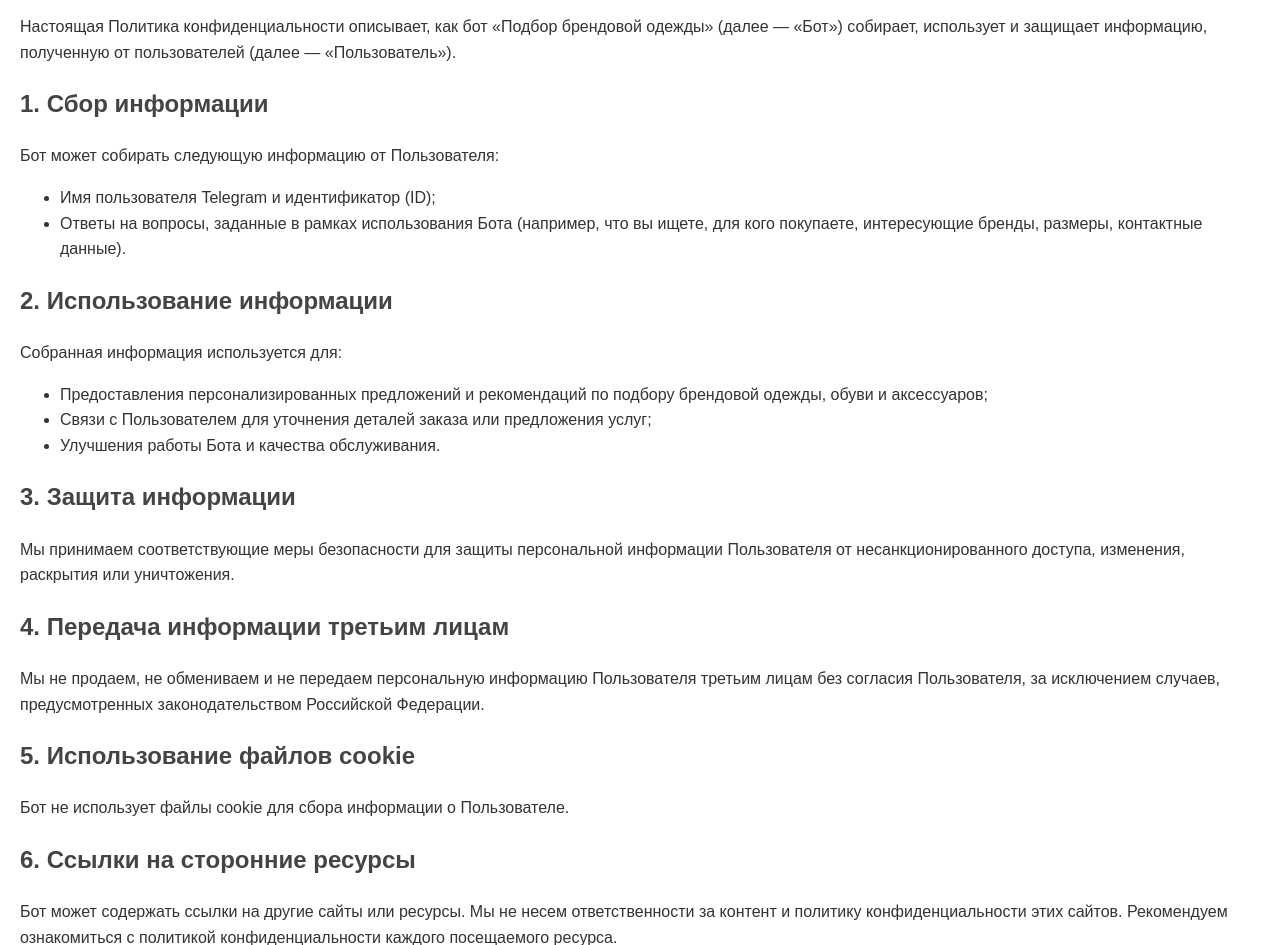
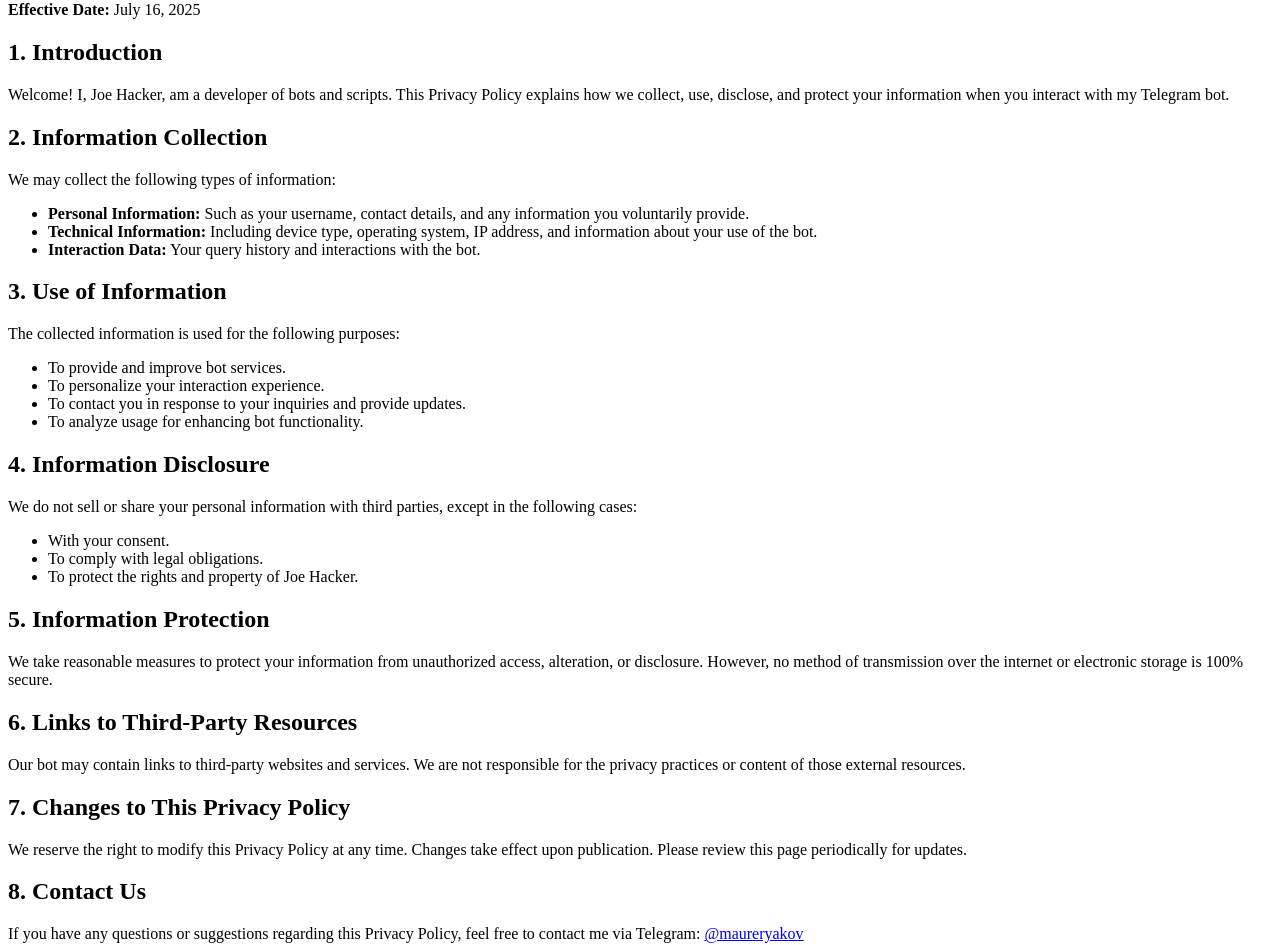
Before and after one commit to joeruhacker/privatemood, a plain HTML site: page index.html in a window 1280 px wide. Shown: the part 80-1025 px from the top of the page. Drawn offline with Linux system fonts and the light colour scheme.

Commit message:
Update index.html

```diff
--- a/index.html
+++ b/index.html
@@ -1,71 +1,51 @@
 <!DOCTYPE html>
-<html lang="ru">
+<html lang="en">
 <head>
-    <!-- Мета-теги -->
-    <meta charset="UTF-8">
-    <title>Политика конфиденциальности</title>
-    <style>
-        body {
-            font-family: Arial, sans-serif;
-            margin: 20px;
-            line-height: 1.6;
-            color: #333;
-        }
-        h1, h2 {
-            color: #444;
-        }
-        h1 {
-            text-align: center;
-        }
-        a {
-            color: #0066cc;
-            text-decoration: none;
-        }
-        a:hover {
-            text-decoration: underline;
-        }
-    </style>
+  <meta charset="UTF-8">
+  <title>Privacy Policy</title>
 </head>
 <body>
-    <h1>Политика конфиденциальности</h1>
-    <p>Настоящая Политика конфиденциальности описывает, как бот «Подбор брендовой одежды» (далее — «Бот») собирает, использует и защищает информацию, полученную от пользователей (далее — «Пользователь»).</p>
+  <h1>🚫 Privacy Policy</h1>
+  <p><strong>Effective Date:</strong> July 16, 2025</p>
 
-    <h2>1. Сбор информации</h2>
-    <p>Бот может собирать следующую информацию от Пользователя:</p>
-    <ul>
-        <li>Имя пользователя Telegram и идентификатор (ID);</li>
-        <li>Ответы на вопросы, заданные в рамках использования Бота (например, что вы ищете, для кого покупаете, интересующие бренды, размеры, контактные данные).</li>
-    </ul>
+  <h2>1. Introduction</h2>
+  <p>Welcome! I, Joe Hacker, am a developer of bots and scripts. This Privacy Policy explains how we collect, use, disclose, and protect your information when you interact with my Telegram bot.</p>
 
-    <h2>2. Использование информации</h2>
-    <p>Собранная информация используется для:</p>
-    <ul>
-        <li>Предоставления персонализированных предложений и рекомендаций по подбору брендовой одежды, обуви и аксессуаров;</li>
-        <li>Связи с Пользователем для уточнения деталей заказа или предложения услуг;</li>
-        <li>Улучшения работы Бота и качества обслуживания.</li>
-    </ul>
+  <h2>2. Information Collection</h2>
+  <p>We may collect the following types of information:</p>
+  <ul>
+    <li><strong>Personal Information:</strong> Such as your username, contact details, and any information you voluntarily provide.</li>
+    <li><strong>Technical Information:</strong> Including device type, operating system, IP address, and information about your use of the bot.</li>
+    <li><strong>Interaction Data:</strong> Your query history and interactions with the bot.</li>
+  </ul>
 
-    <h2>3. Защита информации</h2>
-    <p>Мы принимаем соответствующие меры безопасности для защиты персональной информации Пользователя от несанкционированного доступа, изменения, раскрытия или уничтожения.</p>
+  <h2>3. Use of Information</h2>
+  <p>The collected information is used for the following purposes:</p>
+  <ul>
+    <li>To provide and improve bot services.</li>
+    <li>To personalize your interaction experience.</li>
+    <li>To contact you in response to your inquiries and provide updates.</li>
+    <li>To analyze usage for enhancing bot functionality.</li>
+  </ul>
 
-    <h2>4. Передача информации третьим лицам</h2>
-    <p>Мы не продаем, не обмениваем и не передаем персональную информацию Пользователя третьим лицам без согласия Пользователя, за исключением случаев, предусмотренных законодательством Российской Федерации.</p>
+  <h2>4. Information Disclosure</h2>
+  <p>We do not sell or share your personal information with third parties, except in the following cases:</p>
+  <ul>
+    <li>With your consent.</li>
+    <li>To comply with legal obligations.</li>
+    <li>To protect the rights and property of Joe Hacker.</li>
+  </ul>
 
-    <h2>5. Использование файлов cookie</h2>
-    <p>Бот не использует файлы cookie для сбора информации о Пользователе.</p>
+  <h2>5. Information Protection</h2>
+  <p>We take reasonable measures to protect your information from unauthorized access, alteration, or disclosure. However, no method of transmission over the internet or electronic storage is 100% secure.</p>
 
-    <h2>6. Ссылки на сторонние ресурсы</h2>
-    <p>Бот может содержать ссылки на другие сайты или ресурсы. Мы не несем ответственности за контент и политику конфиденциальности этих сайтов. Рекомендуем ознакомиться с политикой конфиденциальности каждого посещаемого ресурса.</p>
+  <h2>6. Links to Third-Party Resources</h2>
+  <p>Our bot may contain links to third-party websites and services. We are not responsible for the privacy practices or content of those external resources.</p>
 
-    <h2>7. Изменения в политике конфиденциальности</h2>
-    <p>Мы имеем право вносить изменения в настоящую Политику конфиденциальности. Изменения вступают в силу с момента публикации. Рекомендуем периодически просматривать Политику на предмет изменений.</p>
+  <h2>7. Changes to This Privacy Policy</h2>
+  <p>We reserve the right to modify this Privacy Policy at any time. Changes take effect upon publication. Please review this page periodically for updates.</p>
 
-    <h2>8. Согласие с условиями</h2>
-    <p>Используя Бот, Пользователь выражает согласие с настоящей Политикой конфиденциальности. Если вы не согласны с условиями, пожалуйста, не используйте Бот.</p>
-
-    <h2>9. Контактная информация</h2>
-    <p>Если у вас есть вопросы по поводу этой Политики конфиденциальности, свяжитесь с нами:</p>
-    <p>Email: <a href="mailto:support@example.com">support@example.com</a></p>
-    <p>Telegram: <a href="https://t.me/Okcana_Ioz">@Okcana_Ioz</a></p>
+  <h2>8. Contact Us</h2>
+  <p>If you have any questions or suggestions regarding this Privacy Policy, feel free to contact me via Telegram: <a href="https://t.me/maureryakov">@maureryakov</a></p>
 </body>
 </html>
```
